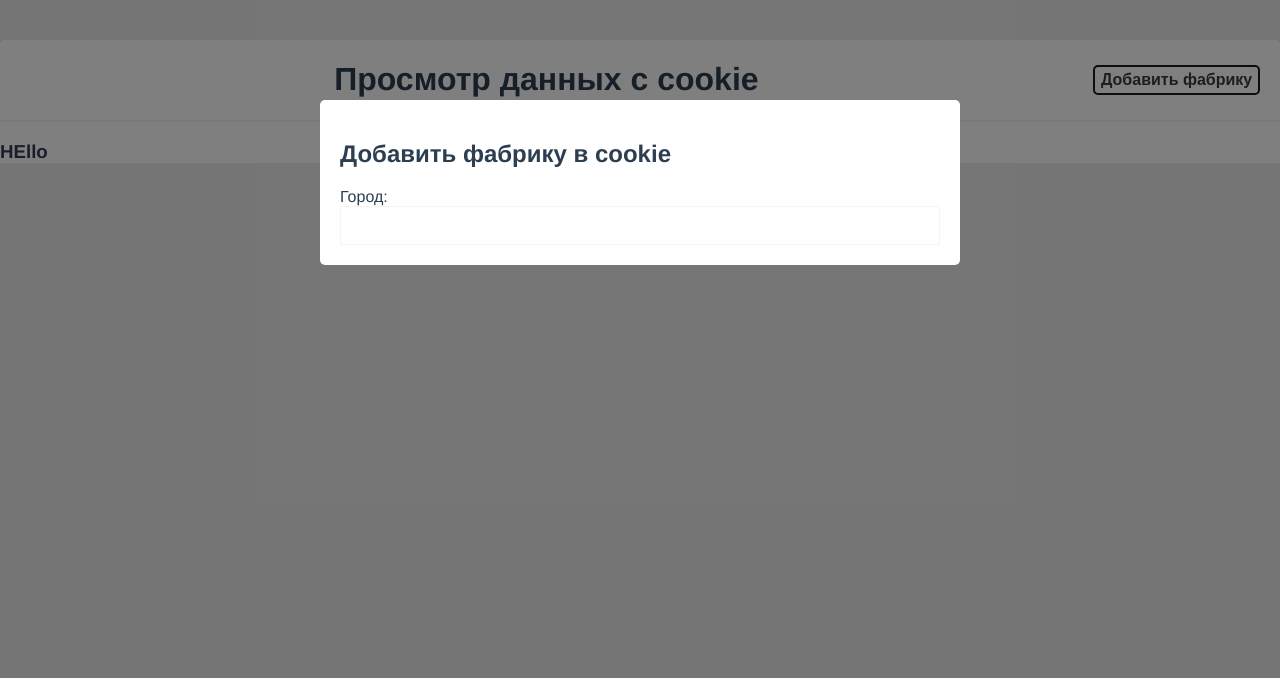
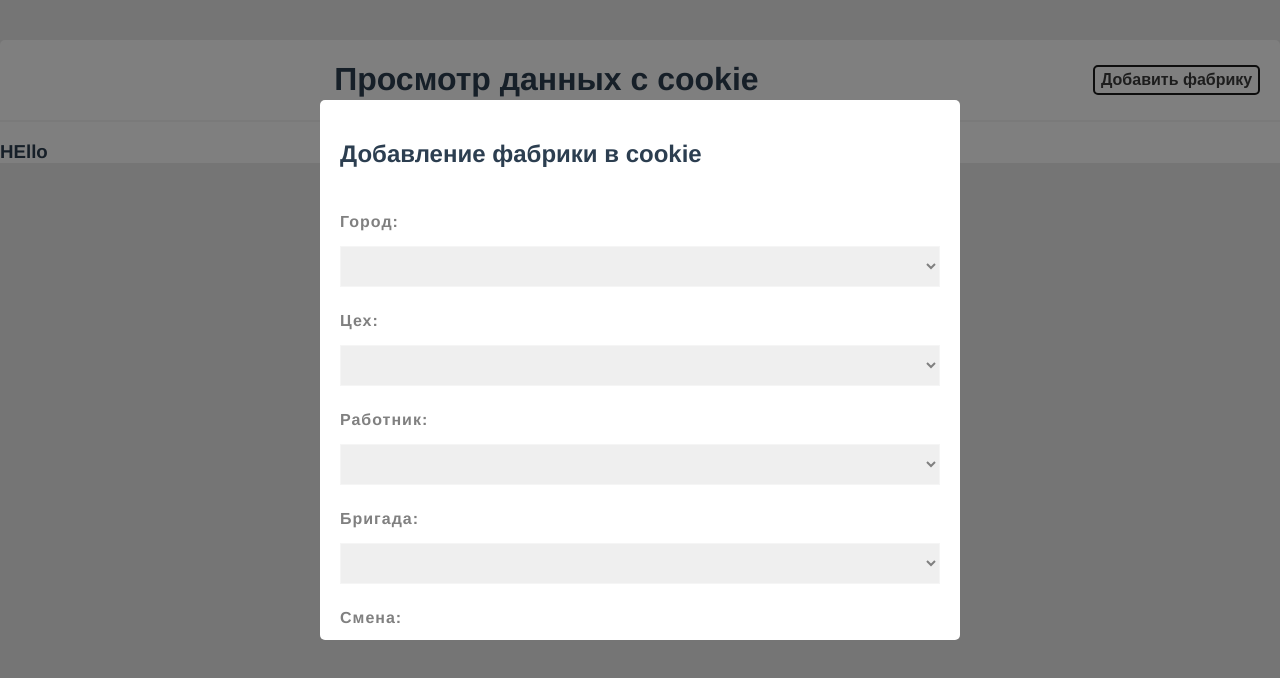
Before and after one commit to Danik888844/factory-project, a Vue app: page / in a window 1280 px wide. Both pictures are taken after a click on the button "Добавить фабрику". Shown: the top 678 px of the page. Built offline with nearby package versions, Linux system fonts and the light colour scheme.

Commit message:
fix(Modal): reworked modal form

```diff
--- a/src/components/Modal.vue
+++ b/src/components/Modal.vue
@@ -1,18 +1,38 @@
 <template>
   <div class="backdrop" @click.self="closeModal">
     <div class="modal">
-        <h2>Добавить фабрику в cookie</h2>
-        <div>
-            <span>Город: </span>
-            <input type="text" />
-        </div>
+        <h2>Добавление фабрики в cookie</h2>
+        <form>
+            <label>Город: </label>
+            <select required>
+                <option v-for="city in cities" :key="city.ID" :value="city.ID">{{ city.CityName }}</option>
+            </select>
+            <label>Цех: </label>
+            <select required>
+                <option v-for="city in cities" :key="city.ID" :value="city.ID">{{ city.CityName }}</option>
+            </select>
+            <label>Работник: </label>
+            <select required>
+                <option v-for="city in cities" :key="city.ID" :value="city.ID">{{ city.CityName }}</option>
+            </select>
+            <label>Бригада: </label>
+            <select required>
+                <option v-for="city in cities" :key="city.ID" :value="city.ID">{{ city.CityName }}</option>
+            </select>
+            <label>Смена: </label>
+            <select required>
+                <option v-for="city in cities" :key="city.ID" :value="city.ID">{{ city.CityName }}</option>
+            </select>
+
+            <input type="submit" style="margin-top: 25px;" />
+        </form>
     </div>
   </div>
 </template>
 
 <script>
 export default {
-    props: [],
+    props: ['cities'],
     methods: {
         closeModal(){
             this.$emit('close')
@@ -23,11 +43,13 @@ export default {
 
 <style>
     .modal {
-        width: 600px;
+        max-width: 600px;
+        max-height: 500px;
         padding: 20px;
         margin: 100px auto;
         background: white;
         border-radius: 5px;
+        overflow: auto;
     }
     .backdrop {
         top: 0;
```
